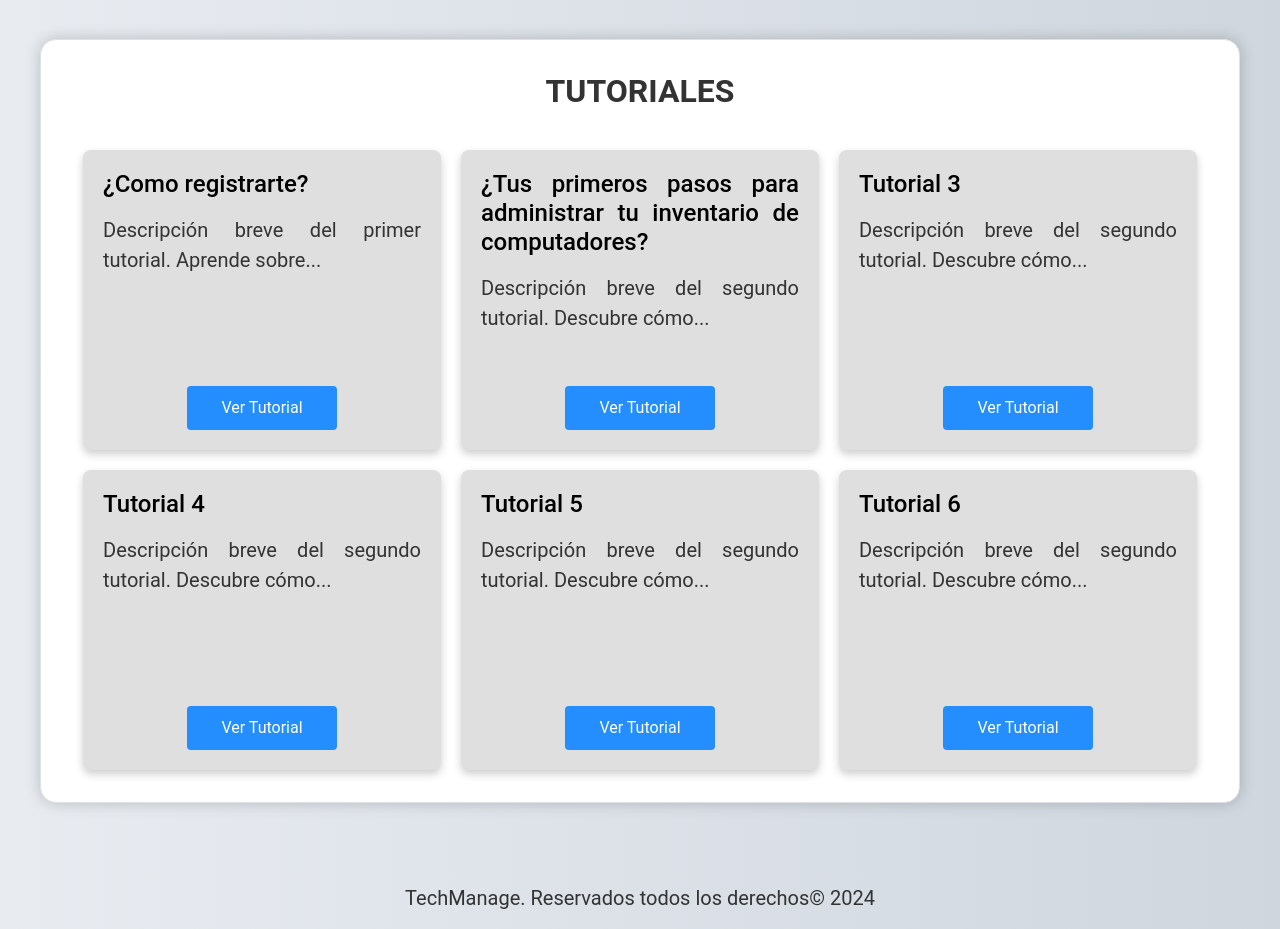
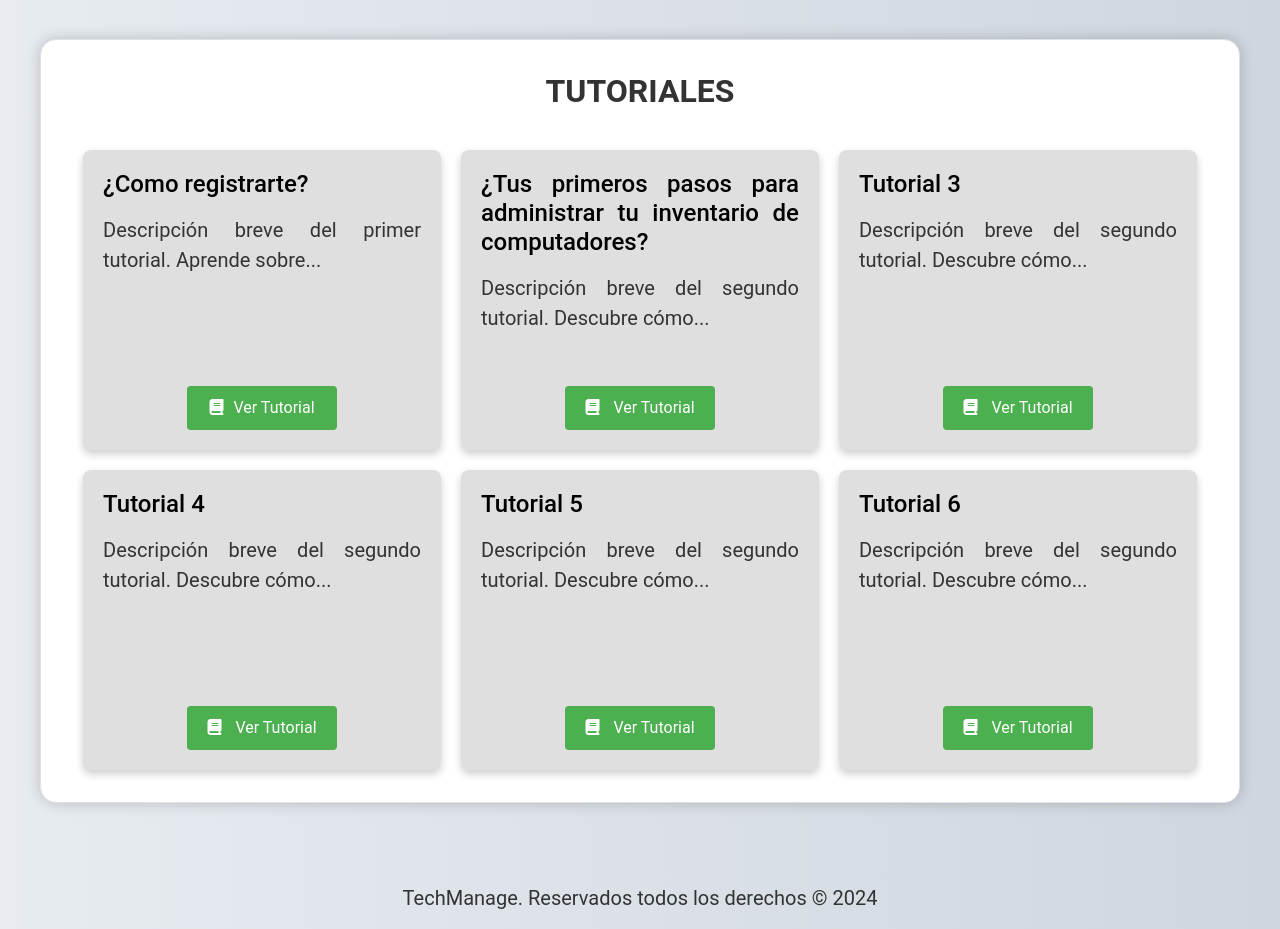
Before and after one commit to Carlos-Leguizamo/TechManage, a Django app: page / in a window 1280 px wide. Shown: the part 647-1576 px from the top of the page. Run offline with Django 5.2, Linux system fonts and the light colour scheme; some libraries are stand-ins or nearby versions.

Commit message:
Ajustes en vista de tutoriales

```diff
--- a/tasks/static/css/styles_base.css
+++ b/tasks/static/css/styles_base.css
@@ -39,3 +39,7 @@ transition: color 0.2s ease; /* Transición al pasar el ratón por encima */
   font-weight: normal;
   text-align: justify;
 }
+
+.fa{
+  margin-right: 10px;
+}
--- a/tasks/static/css/styles_home.css
+++ b/tasks/static/css/styles_home.css
@@ -117,7 +117,7 @@ margin-bottom: 20px; /* Espacio debajo de la descripción */
 .btn {
 display: inline-block; /* Muestra el botón como un bloque en línea */
 padding: 10px 20px; /* Espaciado interno del botón */
-background-color: #248eff; /* Color de fondo del botón */
+background-color:  #4CAF50;/* Color de fondo del botón */
 color: #fff; /* Color del texto del botón */
 border: none; /* Sin borde */
 border-radius: 4px; /* Bordes redondeados */
@@ -131,7 +131,7 @@ margin-top: auto; /* Empuja el botón al final del contenedor si es necesario */
 }
 
 .btn:hover{
-background-color: #0067d4;
+background-color: #45a049;
 }
 
 .text-footer{
--- a/tasks/templates/base.html
+++ b/tasks/templates/base.html
@@ -55,7 +55,6 @@
         </div>
       </div>
     </nav>
-    {% block content %}
-    {% endblock %}
+    {% block content %} {% endblock %}
   </body>
 </html>
--- a/tasks/templates/home.html
+++ b/tasks/templates/home.html
@@ -36,37 +36,37 @@
       <div class="tutorial-item">
         <h3 class="tutorial-title">¿Como registrarte?</h3>
         <p class="tutorial-description">Descripción breve del primer tutorial. Aprende sobre...</p>
-        <a href="link-al-tutorial-1" class="btn">Ver Tutorial</a>
+        <a href="link-al-tutorial-1" class="btn"><i class="fa fa-book"></i>Ver Tutorial</a>
       </div>
 
       <div class="tutorial-item">
         <h3 class="tutorial-title">¿Tus primeros pasos para administrar tu inventario de computadores?</h3>
         <p class="tutorial-description">Descripción breve del segundo tutorial. Descubre cómo...</p>
-        <a href="link-al-tutorial-2" class="btn">Ver Tutorial</a>
+        <a href="link-al-tutorial-2" class="btn"><i class="fa fa-book"></i> Ver Tutorial</a>
       </div>
 
       <div class="tutorial-item">
         <h3 class="tutorial-title">Tutorial 3</h3>
         <p class="tutorial-description">Descripción breve del segundo tutorial. Descubre cómo...</p>
-        <a href="link-al-tutorial-2" class="btn">Ver Tutorial</a>
+        <a href="link-al-tutorial-2" class="btn"><i class="fa fa-book"></i> Ver Tutorial</a>
       </div>
 
       <div class="tutorial-item">
         <h3 class="tutorial-title">Tutorial 4</h3>
         <p class="tutorial-description">Descripción breve del segundo tutorial. Descubre cómo...</p>
-        <a href="link-al-tutorial-2" class="btn">Ver Tutorial</a>
+        <a href="link-al-tutorial-2" class="btn"><i class="fa fa-book"></i> Ver Tutorial</a>
       </div>
 
       <div class="tutorial-item">
         <h3 class="tutorial-title">Tutorial 5</h3>
         <p class="tutorial-description">Descripción breve del segundo tutorial. Descubre cómo...</p>
-        <a href="link-al-tutorial-2" class="btn">Ver Tutorial</a>
+        <a href="link-al-tutorial-2" class="btn"><i class="fa fa-book"></i> Ver Tutorial</a>
       </div>
 
       <div class="tutorial-item">
         <h3 class="tutorial-title">Tutorial 6</h3>
         <p class="tutorial-description">Descripción breve del segundo tutorial. Descubre cómo...</p>
-        <a href="link-al-tutorial-2" class="btn">Ver Tutorial</a>
+        <a href="link-al-tutorial-2" class="btn"><i class="fa fa-book"></i> Ver Tutorial</a>
       </div>
 
     </div>
@@ -81,7 +81,7 @@
 
 <script>
   const year = new Date().getFullYear();
-  document.getElementById("año").textContent = "© " + year;
+  document.getElementById("año").textContent = " © " + year;
 </script>
 
 {% endblock %}
--- a/tasks/views.py
+++ b/tasks/views.py
@@ -117,7 +117,7 @@ def send_verification_email(request):
             'Código de verificación',
             f'Este es tu código de verificación: {token}',
             settings.DEFAULT_FROM_EMAIL,
-            ['eldermoreno450@gmail.com', 'johncamilo401@gmail.com']
+            ['eldermoreno450@gmail.com']
         )
         request.session['token_verificado'] = True
         return redirect('verify_token')
```
